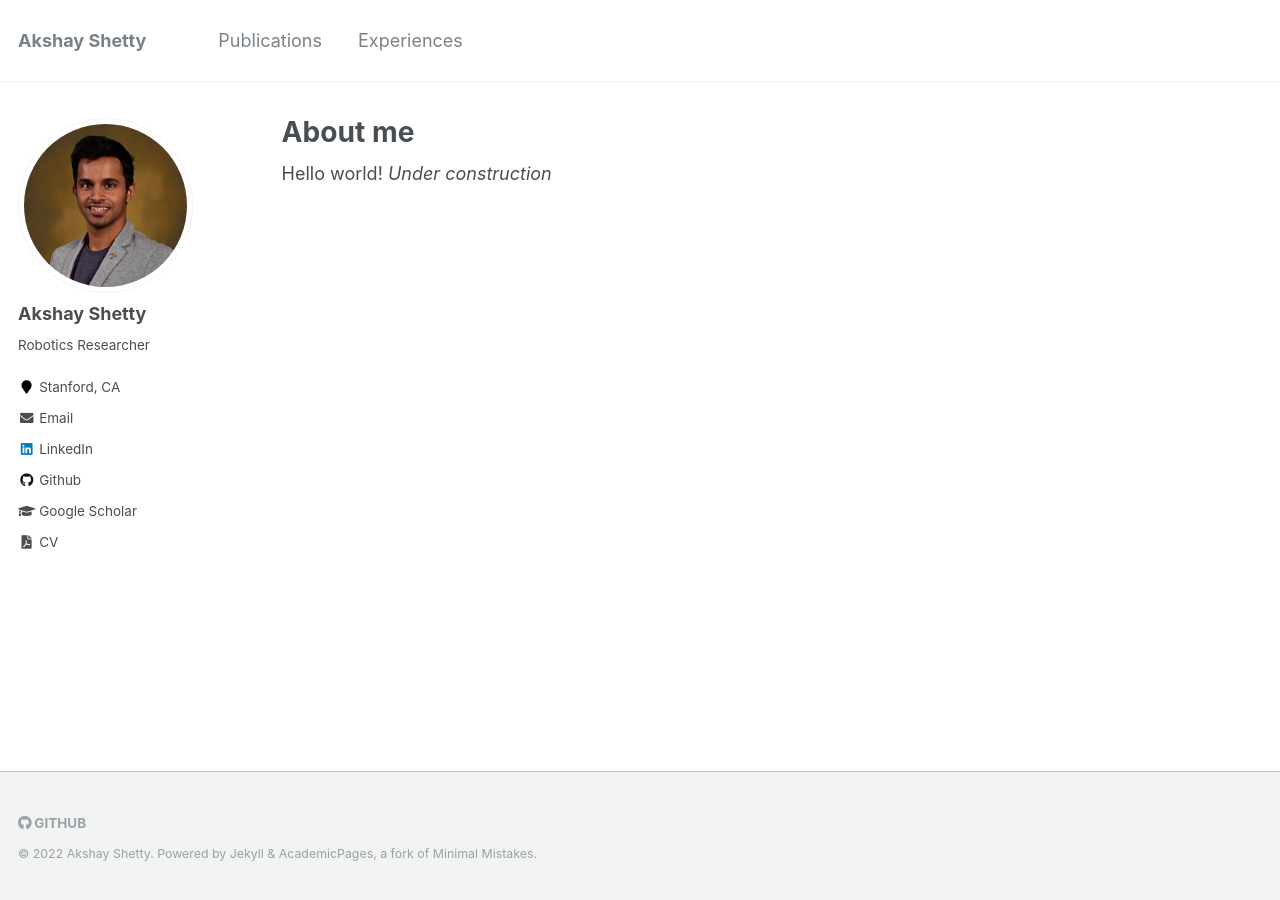
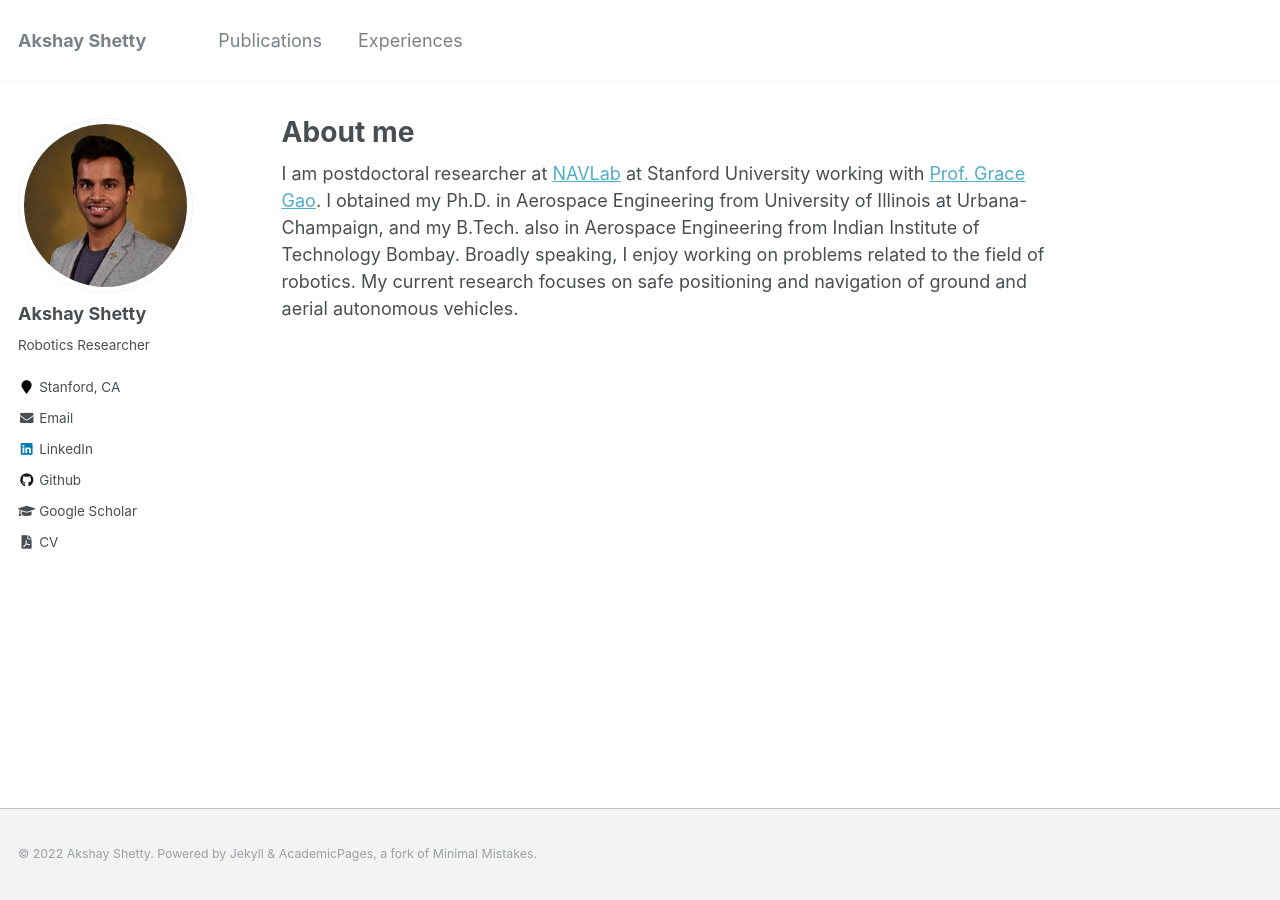
Before and after one commit to akshayshetty/akshayshetty.github.io, a Jekyll site: the page built from _pages/about.md, in a window 1280 px wide. Built offline with Jekyll 4.4.1, drawn with Linux system fonts in a browser that asks for light colours.

Commit message:
Add about section, add links to experiences, fix footer

```diff
--- a/_includes/footer.html
+++ b/_includes/footer.html
@@ -12,7 +12,7 @@
       <li><a href="https://facebook.com/{{ site.facebook.username }}"><i class="fab fa-facebook-square" aria-hidden="true"></i> Facebook</a></li>
     {% endif %}
     {% if site.author.github %}
-      <li><a href="http://github.com/{{ site.author.github }}"><i class="fab fa-github" aria-hidden="true"></i> GitHub</a></li>
+      <!-- <li><a href="http://github.com/{{ site.author.github }}"><i class="fab fa-github" aria-hidden="true"></i> GitHub</a></li> -->
     {% endif %}
     {% if site.author.bitbucket %}
       <li><a href="http://bitbucket.org/{{ site.author.bitbucket }}"><i class="fab fa-bitbucket" aria-hidden="true"></i> Bitbucket</a></li>
--- a/_pages/about.md
+++ b/_pages/about.md
@@ -8,7 +8,9 @@ redirect_from:
   - /about.html
 ---
 
-Hello world! <i>Under construction</i>
+<!-- Hello world! <i>Under construction</i> -->
+
+I am postdoctoral researcher at [NAVLab](https://navlab.stanford.edu/){:target="_blank"}{:rel="noopener noreferrer"} at Stanford University working with [Prof. Grace Gao](https://navlab.stanford.edu/people){:target="_blank"}{:rel="noopener noreferrer"}. I obtained my Ph.D. in Aerospace Engineering from University of Illinois at Urbana-Champaign, and my B.Tech. also in Aerospace Engineering from Indian Institute of Technology Bombay. Broadly speaking, I enjoy working on problems related to the field of robotics. My current research focuses on safe positioning and navigation of ground and aerial autonomous vehicles.
 
 [comment]: # Hello! I am postdoctoral researcher at [NAVLab](https://navlab.stanford.edu/){:target="_blank"}{:rel="noopener noreferrer"} at Stanford University. I obtained my Ph.D. in Aerospace Engineering from University of Illinois at Urbana-Champaign, and my B.Tech. in Aerospace Engineering from Indian Institute of Technology Bombay. My research interests include safe positioning and navigation of autonomous systems.
 
```
Also changed, not shown: _pages/experiences.md (+2 -2 lines).
